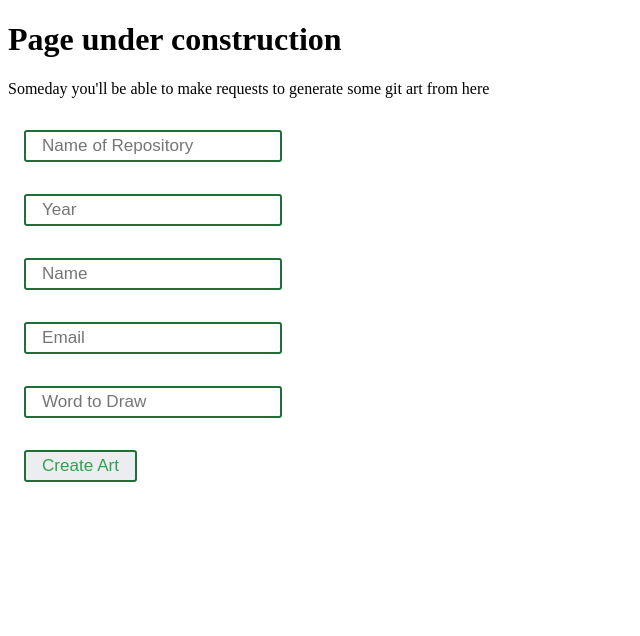
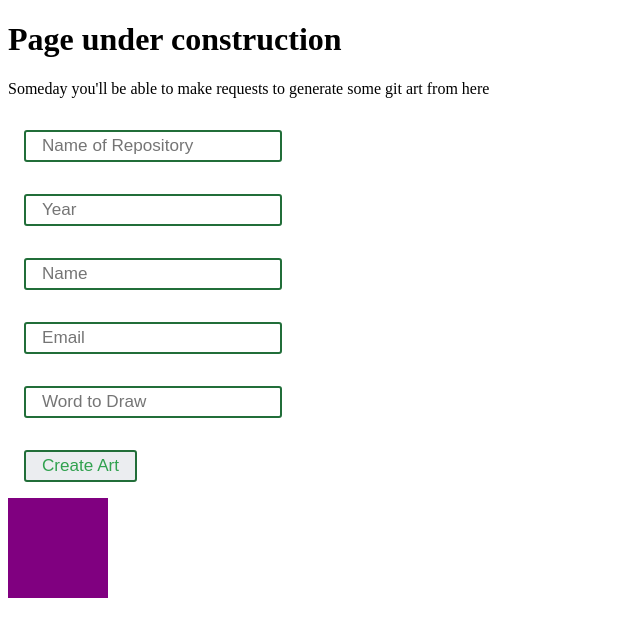
Before and after one commit to maxnovak/git-art-web, a React (Vite) app: page / in a window 1280 px wide. Shown: the top 636 px of the page, without its empty margins (0-640 px from the left). Built offline with nearby package versions, Linux system fonts and the light colour scheme.

Commit message:
Add placeholder test and canvas object on app

```diff
--- a/client/App.tsx
+++ b/client/App.tsx
@@ -1,5 +1,6 @@
 import React from "react";
 import { Form } from "./Form";
+import { Canvas } from "./Canvas";
 
 // eslint-disable-next-line @typescript-eslint/explicit-module-boundary-types
 export const App = () => (
@@ -7,5 +8,6 @@ export const App = () => (
     <h1>Page under construction</h1>
     <p>Someday you&apos;ll be able to make requests to generate some git art from here</p>
     <Form />
+    <Canvas />
   </React.Fragment>
 );
--- /dev/null
+++ b/client/Canvas/index.tsx
@@ -0,0 +1,13 @@
+import styled from 'styled-components';
+import React from 'react';
+
+const Container = styled.div`
+  width:100px;
+  height:100px;
+  background-color:purple;
+`;
+
+// eslint-disable-next-line @typescript-eslint/explicit-module-boundary-types
+export const Canvas = () => {
+  return <Container></Container>
+}
```
Also changed, not shown: 1 other file (tests, documents, lock files or other folders).
